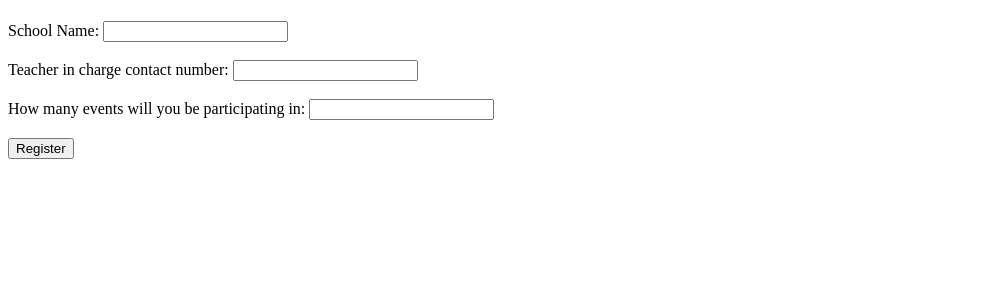
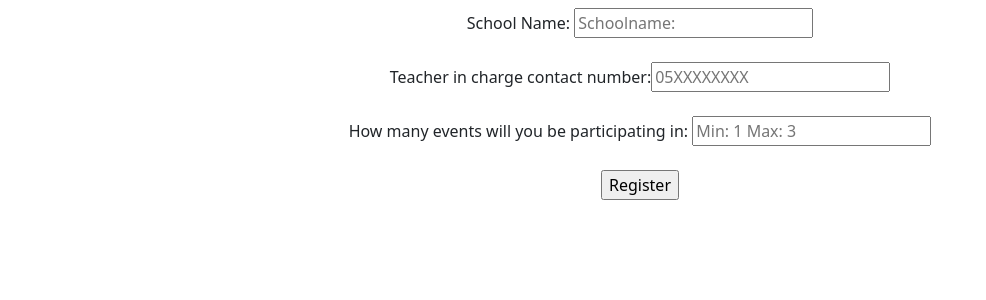
Before and after one commit to Sairoxs123/comquest, a Django app: page / in a window 1280 px wide. Shown: the top 300 px of the page, without its empty margins (0-986 px from the left). Run offline with Django 4.2, Linux system fonts and the light colour scheme.

Commit message:
beutifications

```diff
--- a/templates/index.html
+++ b/templates/index.html
@@ -3,7 +3,27 @@
   <head>
     <meta charset="UTF-8" />
     <meta name="viewport" content="width=device-width, initial-scale=1.0" />
-    <title>Document</title>
+    <link href="https://cdn.jsdelivr.net/npm/bootstrap@5.3.3/dist/css/bootstrap.min.css" rel="stylesheet" integrity="sha384-QWTKZyjpPEjISv5WaRU9OFeRpok6YctnYmDr5pNlyT2bRjXh0JMhjY6hW+ALEwIH" crossorigin="anonymous">
+    <title>Register</title>
+    <style>
+        body {
+            text-align: center;
+            display: flexbox;
+        }
+        button {
+            font-size: 1.25em;
+            background-color: rgba(101, 85, 143, 1);
+            color: white;
+            border: none;
+            cursor: pointer;
+        }
+
+        .event {
+            background-color: cyan;
+            padding: 1%;
+            margin-bottom: 1%;
+        }
+    </style>
   </head>
   <body>
     <center>
@@ -18,12 +38,12 @@
     <div id="form">
       <form action="{% url 'home' %}" id="regform" method="post">
         <label>School Name: </label>
-        <input type="text" name="schoolname" id="schoolname" />
+        <input type="text" name="schoolname" id="schoolname" placeholder="Schoolname: " />
         <br /><br />
         <label>Teacher in charge contact number: </label
-        ><input type="tel" name="teacher-number" /> <br /><br />
+        ><input type="tel" name="teacher-number" placeholder="05XXXXXXXX" /> <br /><br />
         <label>How many events will you be participating in: </label>
-        <input type="text" name="number" id="number" oninput="events_add()" />
+        <input type="text" name="number" id="number" oninput="events_add()" placeholder="Min: 1 Max: 3" />
         <br /><br />
         <input type="hidden" name="registered" id="registered" />
         <div id="main"></div>
@@ -57,9 +77,9 @@
         document.getElementById("registered").value =
           JSON.stringify(registered_events);
         Object.keys(events).forEach((e, i) => {
-          document.getElementById(`${n}${e}`).style.color = "black";
+          document.getElementById(`${n}${e}`).classList.remove("selected")
         });
-        document.getElementById(`${n}${cat}`).style.color = "yellow";
+        document.getElementById(`${n}${cat}`).classList.add("selected");
         participants_details(n, cat);
       };
 
@@ -100,7 +120,7 @@
         }
 
         if (number == 1) {
-          document.getElementById("main").innerHTML += `<div id="event1">
+          document.getElementById("main").innerHTML += `<div id="event1" class="event">
         <div id="categories1"></div>
         <div id="participants1"></div>
       </div>`;
@@ -108,32 +128,32 @@
         }
 
         if (number == 2) {
-          document.getElementById("main").innerHTML += `<div id="event1">
+          document.getElementById("main").innerHTML += `<div id="event1" class="event">
         <div id="categories1"></div>
         <div id="participants1"></div>
       </div>`;
           categories_btn_add(1);
           document.getElementById("main").innerHTML += `
-    <div id="event2">
+    <div id="event2" class="event">
       <div id="categories2"></div>
       <div id="participants2"></div>
     </div>`;
           categories_btn_add(2);
         }
         if (number == 3) {
-          document.getElementById("main").innerHTML += `<div id="event1">
+          document.getElementById("main").innerHTML += `<div id="event1" class="event">
         <div id="categories1"></div>
         <div id="participants1"></div>
       </div>`;
           categories_btn_add(1);
           document.getElementById("main").innerHTML += `
-    <div id="event2">
+    <div id="event2" class="event">
       <div id="categories2"></div>
       <div id="participants2"></div>
     </div>`;
           categories_btn_add(2);
           document.getElementById("main").innerHTML += `
-    <div id="event3">
+    <div id="event3" class="event">
       <div id="categories3"></div>
       <div id="participants3"></div>
     </div>`;
```
